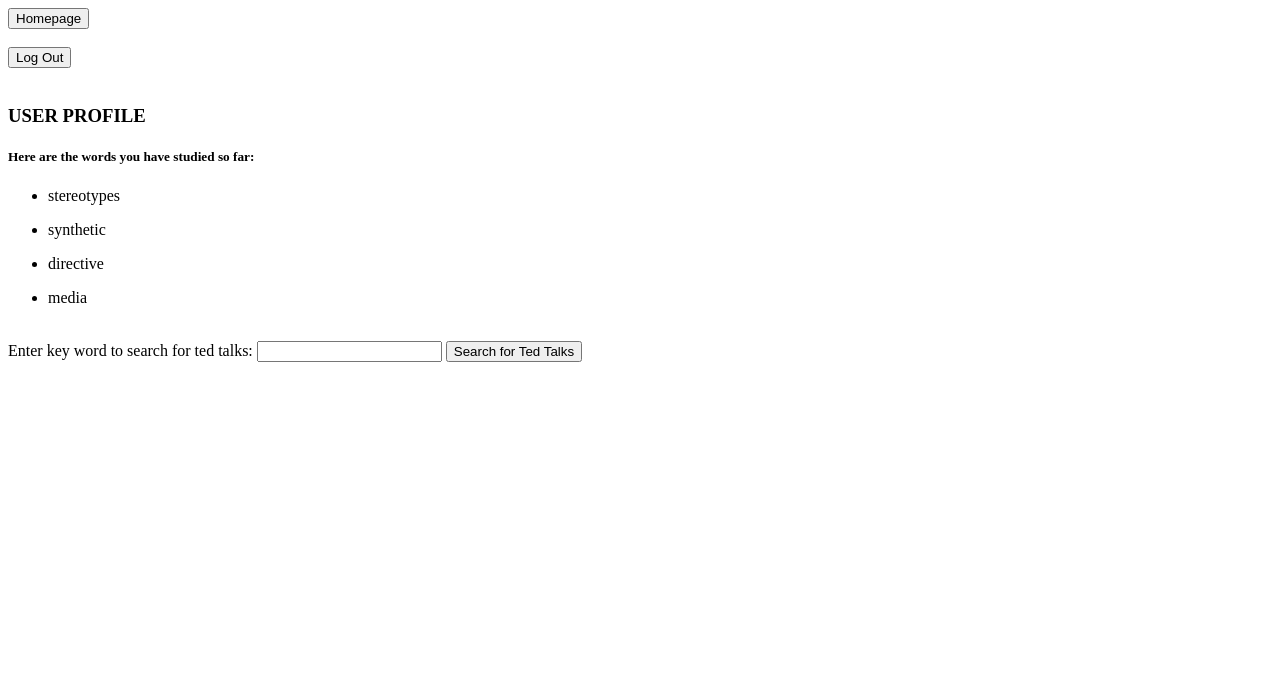
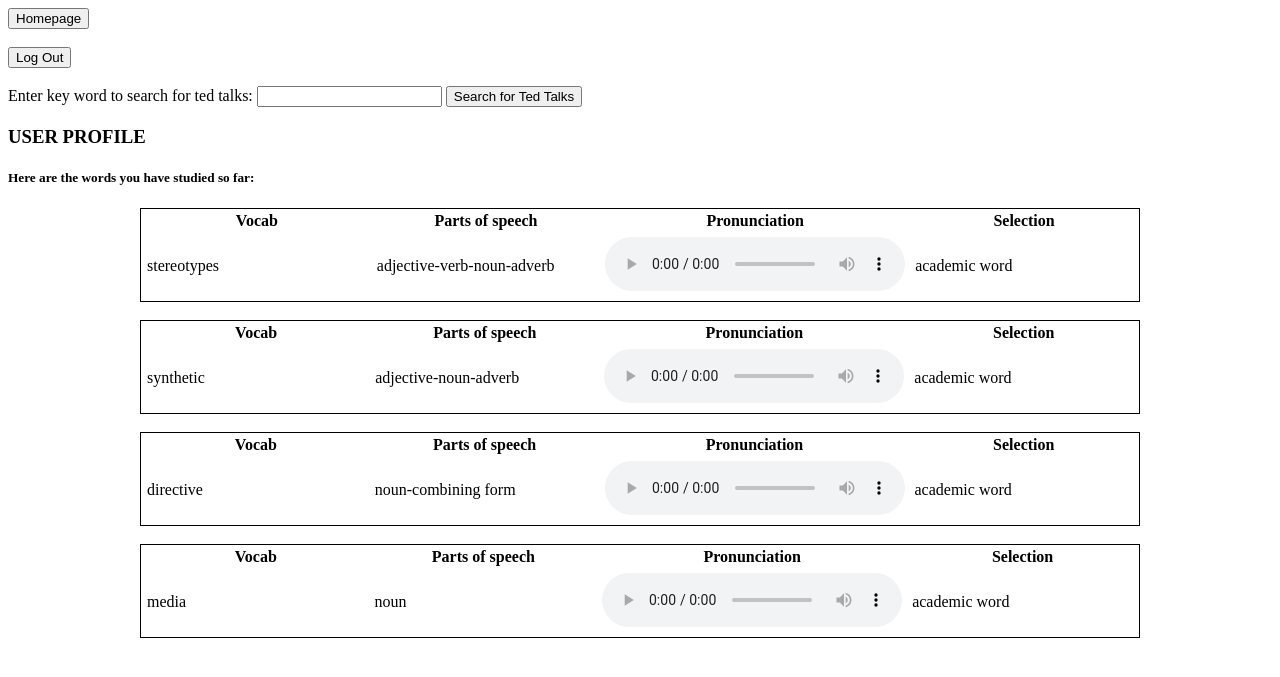
Before and after one commit to katherinehuwu/Word_Fit, a Flask app: page / in a window 1280 px wide. Shown: the top 677 px of the page. Run offline with Flask 2, Linux system fonts and the light colour scheme; a user stored in the database is signed in; data comes from the database, SQL or seed files in the repository; both versions use the stored data as it was after the commit; data that the repository does not hold is empty; parts of the project's set-up code (start-up, migrations or seed data) failed here and were passed over.

Commit message:
user profile includes vocab toggling

```diff
--- a/model.py
+++ b/model.py
@@ -73,14 +73,19 @@ class Word(db.Model):
 		db.session.commit()
 		return word
 
-	def update_api_records(self, parts_of_speech, pronunciation, definition, other_usage, other_usage_link):
+	def update_api_records(self,
+							parts_of_speech,
+							pronunciation,
+							definition,
+							other_usage,
+							other_usage_link):
 		"""Updates ny times sentence and the link it came from.
 
 		Allows ajax to happen; helps saves loading time"""
 
 		self.parts_of_speech = parts_of_speech
 		self.pronunciation = pronunciation
-		self.defintiion = definition
+		self.definition = definition
 		self.other_usage = other_usage
 		self.other_usage_link = other_usage_link
 
--- a/server.py
+++ b/server.py
@@ -25,8 +25,7 @@ app.jinja_env.undefined = StrictUndefined
 @app.route('/')
 def index():
     """Homepage."""
-
-    if session.get('user_id', None):
+    if session.get('user_id'):
         user_id = session['user_id']
         user = User.query.get(user_id)
         words = user.words
@@ -90,6 +89,7 @@ def return_talk_info():
     Search results include talk id, name(speaker: title), date, and slug and
     come in the form of a list of tuple pairs with each pair in the
     following format:[(talk_id, [name, date, slug])]."""
+
     key_word = request.args.get('key_word')
     query_results = query_talk_info(key_word)
 
@@ -186,12 +186,13 @@ def fetch_vocab():
 
 @app.route('/fetch_api_info', methods=['POST'])
 def fetch_api_info():
-    print "GOT HERE!"
     toggle_word_id = request.form.get('toggle_word_id')
     word_id = toggle_word_id.split("-")[1]
     word = Word.query.get(word_id)
+    print word
 
     if word.other_usage == "":
+        print "word has never been stored"
         vocab = word.word
 
         #using dictionary api
@@ -205,13 +206,16 @@ def fetch_api_info():
         snippet = snippet_url[0]
         other_usage = get_sentence_from_snippet(vocab, snippet)
         other_usage_link = snippet_url[1]
-
-        word.update_api_records( parts_of_speech=parts_of_speech,
+        #problem happens here
+        word.update_api_records(parts_of_speech=parts_of_speech,
                                 pronunciation=pronunciation,
                                 definition=definition,
                                 other_usage=unicode(other_usage, 'utf-8'),
                                 other_usage_link=other_usage_link)
+        print word.parts_of_speech
+        print word.definition
     else:
+        print "word has already been stored"
         parts_of_speech = word.parts_of_speech
         pronunciation = word.pronunciation
         definition = word.definition
@@ -229,13 +233,35 @@ def fetch_api_info():
     parts = [item.encode('utf-8')for item in parts_of_speech.split("-")]
 
 
+
     return jsonify({'parts_of_speech': parts,
                     'pronunciation': pronunciation,
                     'definition': defs[1:],#first element is an empty string
                     'other_usage':other_usage,
                     'other_usage_link': other_usage_link})
 
+@app.route('/get_pos_def', methods=['POST'])
+def get_pos_def():
+    """Displays parts of speech and definition line by line"""
 
+    print "GOT HERE"
+    toggle_word_id = request.form.get('toggle_word_id')
+
+    word_id = toggle_word_id.split("-")[1]
+
+    word = Word.query.get(word_id)
+    print word
+    parts_of_speech = word.parts_of_speech
+    definition = word.definition
+    print word.definition
+
+    defs = definition.split(":")
+    # print defs
+    # print "Here are the defs", defs[1:]
+    parts = [item.encode('utf-8')for item in parts_of_speech.split("-")]
+
+    return jsonify({'parts_of_speech': parts,
+                    'definition': defs[1:]})#first element is an empty string)
 
 
 @app.route('/vocab_exercise', methods=['POST'])
@@ -383,7 +409,7 @@ def remove_vocab():
     UserWord.query.filter_by(word_id = word_id, user_id = user_id).delete()
     db.session.commit()
 
-    return "You have officially mastered '%s' and it is now removed from your list."%word
+    return None
 
 if __name__ == "__main__":
     # We have to set debug=True here, since it has to be True at the point
--- a/static/stylesheet.css
+++ b/static/stylesheet.css
@@ -1,17 +1,22 @@
-.toggle_chart{
+table.query-results{
+	padding: 10px;
+	border: none;
+	float:left
+}
+
+table.toggle_chart {
 	width: 1000px;
 	margin-left: auto;
 	margin-right: auto;
-
-
+	border: 1px solid black;
 
 }
-table, th, td {
-    border: 1px solid black;
-    border-collapse: collapse;
+
+table.toggle_chart tr th td {
+	border: 1px solid black;
+
 }
-
-th .vocab_head, td{
+th.vocab_head, td{
 	width: 250px;
 	padding: 4px;
 }
@@ -27,7 +32,3 @@ th .vocab_head, td{
 	margin-left: auto;
 	margin-right: auto;
 }
-#draggable { width: 100px; height: 100px; padding: 0.5em; float: left; margin: 10px 10px 10px 0; }
-
-
-#droppable { width: 150px; height: 150px; padding: 0.5em; float: left; margin: 10px; }
--- a/ted_api.py
+++ b/ted_api.py
@@ -33,7 +33,7 @@ def query_talk_info(key_word):
 								 # the value of talk is a dictionary
 			talk_id =  talk[item]['id']
 			talk_name = talk[item]['name']
-			talk_date = talk[item]['published_at']
+			talk_date = talk[item]['published_at'].split()[0]
 			talk_slug = talk[item]['slug']
 
 
@@ -95,7 +95,7 @@ def get_webpage_transcript(slug):
 		para_chunks = []
 		for hit in para_break.findAll(attrs={'class' : 'talk-transcript__fragment'}):
 			para_chunks.append(hit.contents[0]) #returns lists of each talk
-		para_string = "".join(para_chunks)
+		para_string = " ".join(para_chunks)
 		text[i] = para_string
 		i += 1
 
--- a/templates/display_selection.html
+++ b/templates/display_selection.html
@@ -175,7 +175,11 @@
 		$("#para-"+i.toString()).toggle();
 		}
 	}
-	firstPara.on('dblclick', showTranscript)
+
+	for (i=1 ; i <= para_count; i++ ){
+		$("#para-"+i.toString()).on('dblclick', showTranscript);
+	}
+
 
 
 
--- a/templates/homepage.html
+++ b/templates/homepage.html
@@ -1,6 +1,13 @@
 {% extends 'base.html' %}
 
 {% block content %}
+
+    <form action="/query" method='get'>
+        <label>Enter key word to search for ted talks:
+            <input type='text' name='key_word'>
+        </label>
+        <input type='submit' value='Search for Ted Talks'>
+    </form>
 
 	{% if "user_id" in session %}
     	<h3>USER PROFILE</h3>
@@ -8,9 +15,58 @@
         {% if words %}
         <h5>Here are the words you have studied so far:</h5>
             {% for word in words %}
-        		<ul>
-        			<li><div class='stored_list' id='{{word.word_id}}'>{{word.word}}</div></li>
-        		</ul>
+
+             <table class="toggle_chart" id="toggle-{{word.word_id}}">
+                <thead>
+                        <tr>
+                            <th>Vocab</th>
+                            <th>Parts of speech</th>
+                            <th>Pronunciation</th>
+                            <th>Selection</th>
+                        </tr>
+                </thead>
+
+                <tbody>
+
+                    <tr>
+                        <td><div class='word_list' id="{{word.word_id}}">{{word.word}}</div></td>
+
+                        <td><div id="pos-{{word.word_id}}">
+                            {{word.parts_of_speech}}
+                            </div>
+                        </td>
+                        <td>
+                        <audio id="pronunciation-{{word.word_id}}" src='{{word.pronunciation}}' controls></audio>
+                        </td>
+
+
+                        <td>{{word.selection}}</td>
+                    </tr>
+
+                    <tr class="hidden_vocab_info hidden-toggle-{{word.word_id}}">
+                        <td><b>Definition</b></td>
+                        <td colspan="3">
+                            <div id="definition-{{word.word_id}}">
+                                {{word.definition}}
+                        </div>
+                        </td>
+                    </tr>
+
+                    <tr class="hidden_vocab_info hidden-toggle-{{word.word_id}}">
+                        <td><b>Example Sentence (Ted Talk)</b></td>
+                        <td colspan="3">{{word.sentence}}</td>
+                    </tr>
+
+                    <tr class="hidden_vocab_info hidden-toggle-{{word.word_id}}">
+                        <td><b>Example Sentence (NY Times)</b></td>
+                        <td colspan="3" ><span id="ny-sentence-{{word.word_id}}">{{word.other_usage}}</span>
+                            <a id="ny-link-{{word.word_id}}" href='{{word.other_usage_link}}'target="_blank">source</a>
+                        </td>
+                    </tr>
+
+                </tbody>
+            </table>
+            <br>
             {% endfor %}
 
         {% else %}
@@ -24,35 +80,69 @@
     		</label>
     	</form>
     {% endif %}
-
 	<br>
-	<form action="/query" method='get'>
-		<label>Enter key word to search for ted talks:
-			<input type='text' name='key_word'>
-		</label>
-		<input type='submit' value='Search for Ted Talks'>
-	</form>
 
 
 
     <script src="https://code.jquery.com/jquery.js"></script>
 
     <script>
+     //Removes vocab after click on vocab
     removeVocab = function(){
         $.post('/remove_vocab', {'word_id':this.id}, function(data){
-            alert(data);
+            location.reload();
             }
         );
 
-
     }
-    var stored_list = $('.stored_list');
+    var stored_list = $('.word_list');
     console.log(stored_list)
     for (var i=0; i < stored_list.length; i++){
         $(stored_list[i]).on('click', removeVocab);
 
     }
+    // Toggles vocab info after double click
+        // toggle each vocab chart to show more info
+    var hidden_vocab_info = $('.hidden_vocab_info');
+    hidden_vocab_info.hide();
 
+    toggle_chart = $('.toggle_chart');
+
+    toggleVocabChart = function() {
+        $(".hidden-"+this.id).toggle();
+    }
+
+    for (var i=0; i<toggle_chart.length; i++){
+        $(toggle_chart[i]).on('dblclick', toggleVocabChart);
+    }
+
+    // fetech new york times . dictionary API after document is ready
+    displayPosDef = function(){
+
+        var unique_id = this.id.split("-")[1]
+        var partsOfspeech = $("#pos-"+unique_id)
+        var definition = $("#definition-"+unique_id)
+
+        $.post('/get_pos_def', {toggle_word_id: this.id}, function(data) {
+            if (data) {
+            partsOfspeech.empty()
+            definition.empty()
+
+            for (i=0; i<data.parts_of_speech.length; i++) {
+                partsOfspeech.append(data.parts_of_speech[i]).append("<br/>");
+            }
+            for (i=0; i<data.definition.length; i++) {
+                console.log(data.definition[i]);
+                definition.append(data.definition[i]).append("<br/>");
+                }
+            }
+        }
+    );
+
+}
+    $(document).ready(function(){
+        $(toggle_chart).each(displayPosDef);
+    });
     </script>
 
 
```
Also changed, not shown: dictionary_api.py (+6 -22 lines), templates/query_results.html (+26 -18 lines), wordfit.db.
